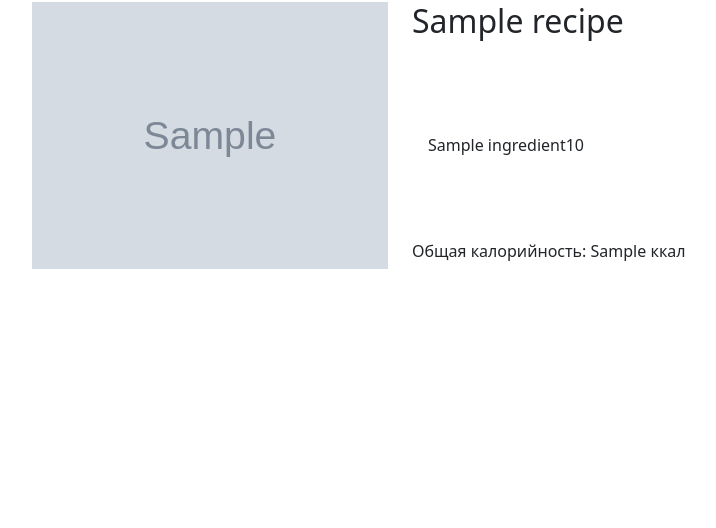
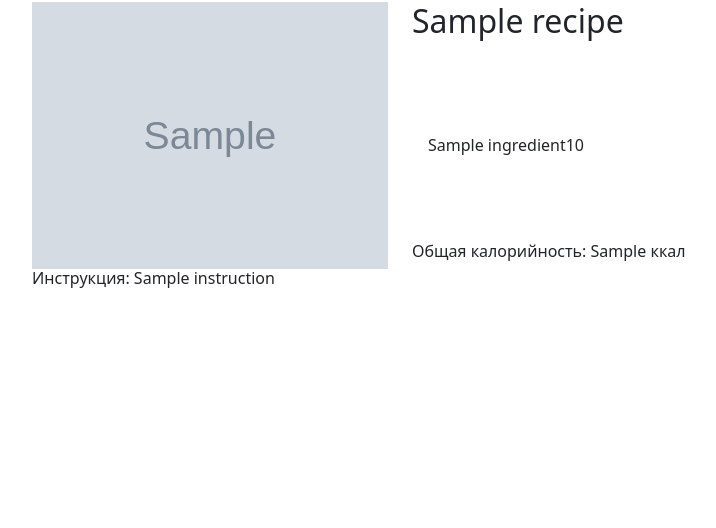
Before and after one commit to alinarogova123-arch/Easy_coock, a Django app: template templates/card.html in a window 1280 px wide. Shown: the part 105-633 px from the top of the page, without its empty margins (50-766 px from the left). Run offline with Django 5.2, Linux system fonts and the light colour scheme; the template is opened without the code that fills it: most values are stand-ins (such as "Sample title", 1, 10 or a date in 2020); grey boxes marked "Sample" are stand-in pictures; parts of the project's set-up code (start-up, migrations or seed data) failed here and were passed over.

Commit message:
add instruction

```diff
--- a/recipes/views.py
+++ b/recipes/views.py
@@ -65,6 +65,7 @@ def get_card(request):
         all_calories = Recipe.objects.get(id = recipe.id).calories
         recipe_for_card['all_calories'] = all_calories
         recipe_for_card['images'] = recipe.images.url
+        recipe_for_card['instruction'] = recipe.instruction
         recipes_for_card.append(recipe_for_card)
 
 
--- a/templates/card.html
+++ b/templates/card.html
@@ -42,6 +42,8 @@
                         </ul>
                         <h6>Общая калорийность: {{recipe.all_calories}} ккал</h6>
                     </div>
+                    <h6>Инструкция:
+                    {{recipe.instruction}}</h6>
                 </div>
             </div>
         </section>
```
